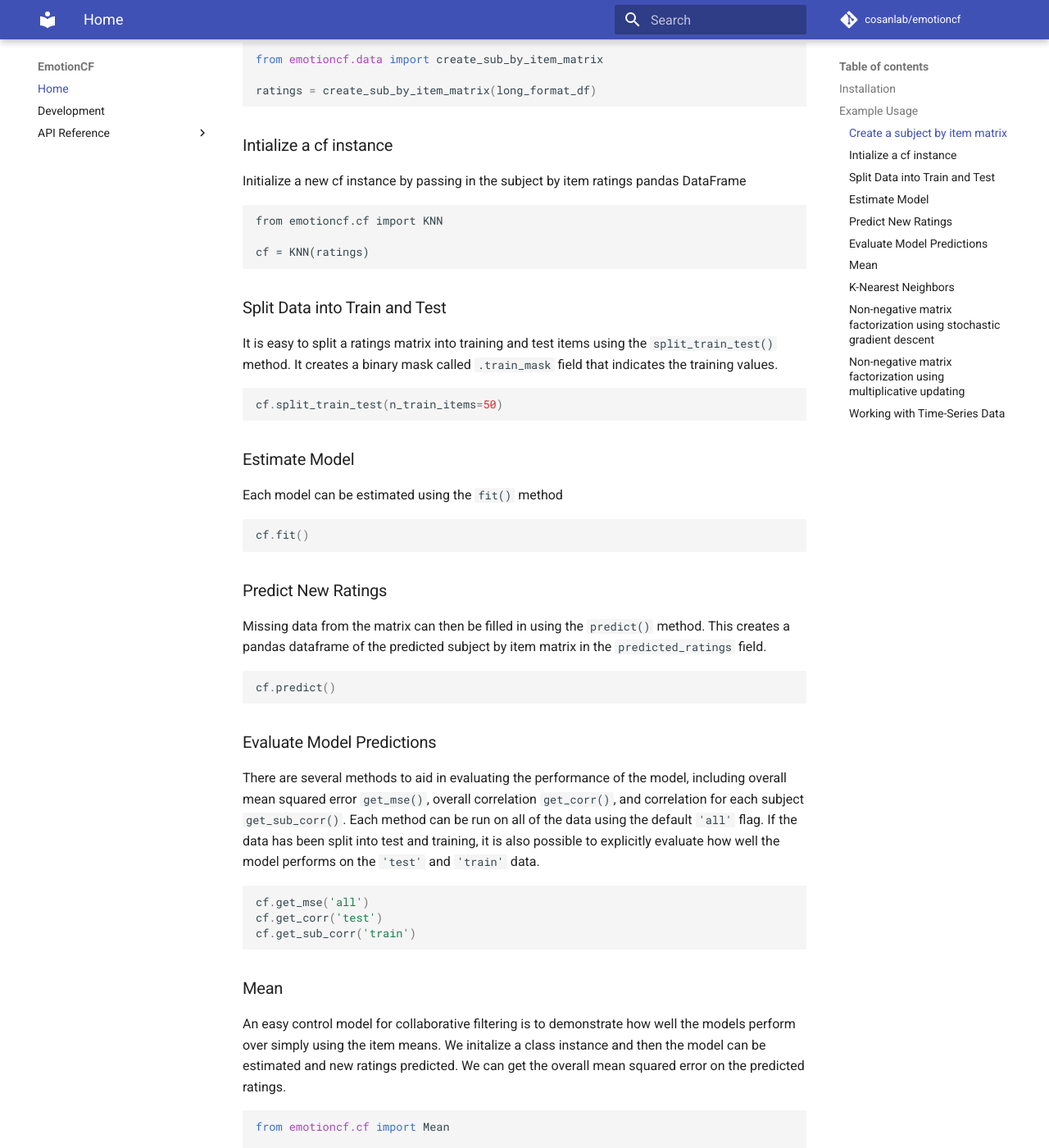
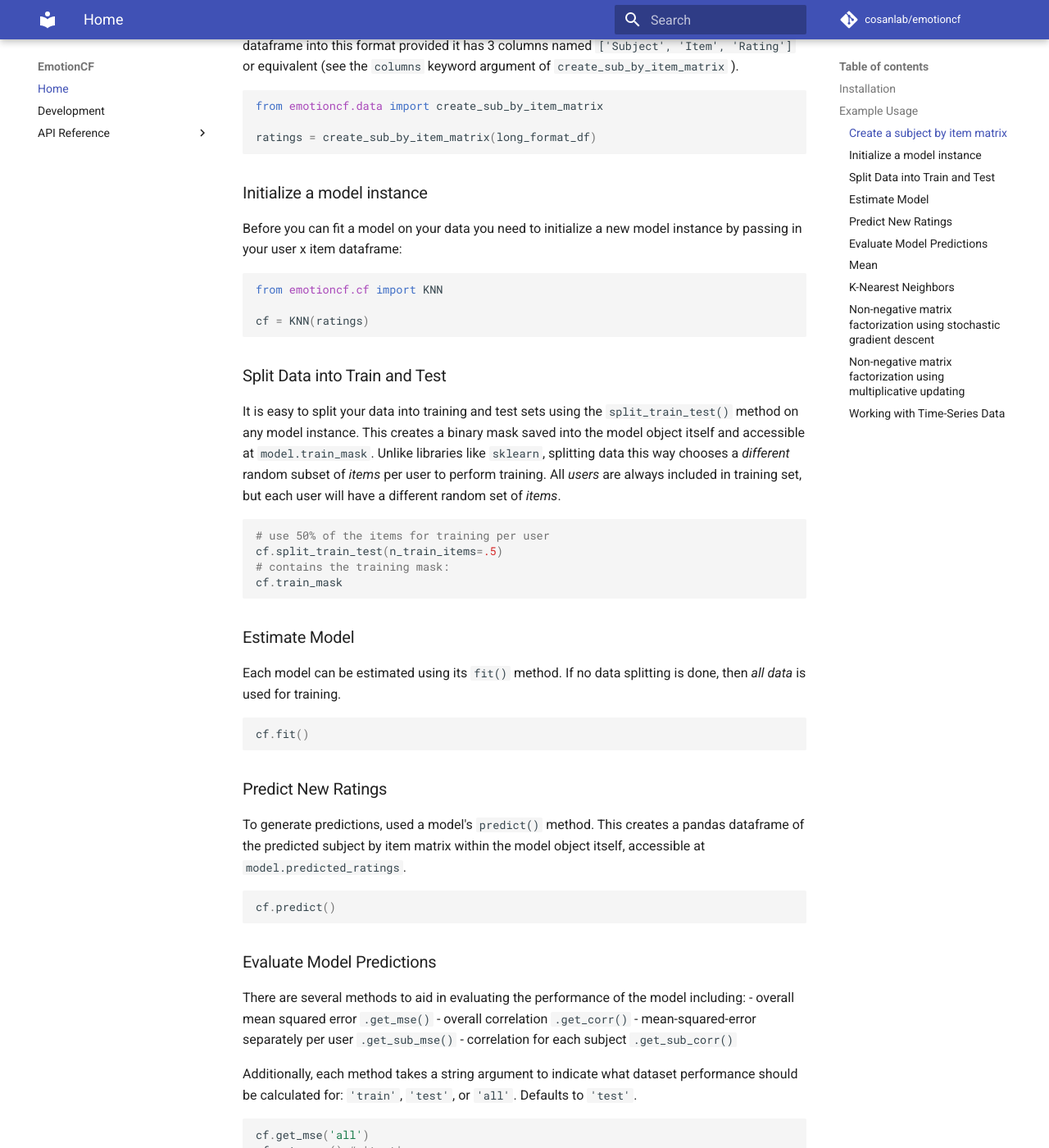
Before and after one commit to cosanlab/neighbors, an MkDocs documentation site: the page built from docs/index.md, in a window 1280 px wide and 1400 px high, scrolled down 583 px. Shown: the whole window at 82% size. Built offline with MkDocs 1.6.1 and Material for MkDocs 9.7.7, drawn with Linux system fonts in a browser that asks for light colours; comment, search, counter and statistics services are not loaded; some of the changed text lies outside the part shown.

Commit message:
Mostly docstring cleanups and extraneous kwarg removals.

````diff
--- a/docs/index.md
+++ b/docs/index.md
@@ -13,9 +13,10 @@ pip install git+https://github.com/cosanlab/emotionCF.git
 
 ## Example Usage
 
+All algorithms in the emotionCF toolbox operates on 2d pandas dataframes with rows as unique *users* and columns as unique *items*.
+
 ### Create a subject by item matrix
-
-The emotionCF toolbox operates on pandas dataframes that contain ratings for each subject by each item.  There is a function to easily convert a long format pandas dataframe that contains ['Subject','Item','Rating] as columns, `create_sub_by_item_matrix()`.  These data can be passed onto any `cf` class.
+The toolbox contains a helper function `create_sub_by_item_matrix()` to convert a long-form dataframe into this format provided it has 3 columns named `['Subject', 'Item', 'Rating']` or equivalent (see the `columns` keyword argument of `create_sub_by_item_matrix` ).
 
 ```python
 from emotioncf.data import create_sub_by_item_matrix
@@ -23,47 +24,56 @@ from emotioncf.data import create_sub_by_item_matrix
 ratings = create_sub_by_item_matrix(long_format_df)
 ```
 
-### Intialize a cf instance
-Initialize a new cf instance by passing in the subject by item ratings pandas DataFrame
+### Initialize a model instance
+Before you can fit a model on your data you need to initialize a new model instance by passing in your user x item dataframe:
 
-```
+```python
 from emotioncf.cf import KNN
 
 cf = KNN(ratings)
 ```
 
 ### Split Data into Train and Test
-It is easy to split a ratings matrix into training and test items using the `split_train_test()` method.  It creates a binary mask called `.train_mask` field that indicates the training values.
+It is easy to split your data into training and test sets using the `split_train_test()` method on any model instance. This creates a binary mask saved into the model object itself and accessible at `model.train_mask`. Unlike libraries like `sklearn`, splitting data this way chooses a *different* random subset of *items* per user to perform training. All *users* are always included in training set, but each user will have a different random set of *items*.
 
 ```python
-cf.split_train_test(n_train_items=50)
+# use 50% of the items for training per user
+cf.split_train_test(n_train_items=.5)
+# contains the training mask:
+cf.train_mask
 ```
 
 ### Estimate Model
-Each model can be estimated using the `fit()` method
+Each model can be estimated using its `fit()` method. If no data splitting is done, then *all data* is used for training.
 
 ```python
 cf.fit()
 ```
 
 ### Predict New Ratings
-Missing data from the matrix can then be filled in using the `predict()` method.  This creates a pandas dataframe of the predicted subject by item matrix in the `predicted_ratings` field.
+To generate predictions, used a model's `predict()` method. This creates a pandas dataframe of the predicted subject by item matrix within the model object itself, accessible at `model.predicted_ratings`.
 
 ```python
 cf.predict()
 ```
 
 ### Evaluate Model Predictions
-There are several methods to aid in evaluating the performance of the model, including overall mean squared error `get_mse()`, overall correlation `get_corr()`, and correlation for each subject `get_sub_corr()`.  Each method can be run on all of the data using the default `'all'` flag.  If the data has been split into test and training, it is also possible to explicitly evaluate how well the model performs on the `'test'` and `'train'` data.
+There are several methods to aid in evaluating the performance of the model including:
+- overall mean squared error `.get_mse()`
+- overall correlation `.get_corr()`
+- mean-squared-error separately per user `.get_sub_mse()`
+- correlation for each subject `.get_sub_corr()`
+
+Additionally, each method takes a string argument to indicate what dataset performance should be calculated for: `'train'`, `'test'`, or `'all'`. Defaults to `'test'`.
 
 ```python
 cf.get_mse('all')
-cf.get_corr('test')
+cf.get_corr() # 'test'
 cf.get_sub_corr('train')
 ```
 
 ### Mean
-An easy control model for collaborative filtering is to demonstrate how well the models perform over simply using the item means.  We initalize a class instance and then the model can be estimated and new ratings predicted.  We can get the overall mean squared error on the predicted ratings.
+An easy control model for collaborative filtering is to demonstrate how well the models perform over simply using the item means.  We initialize a class instance and then the model can be estimated and new ratings predicted.  We can get the overall mean squared error on the predicted ratings.
 
 ```python
 from emotioncf.cf import Mean
````
Also changed, not shown: other parts of docs/index.md (+3 -3 lines), 2 other files.
